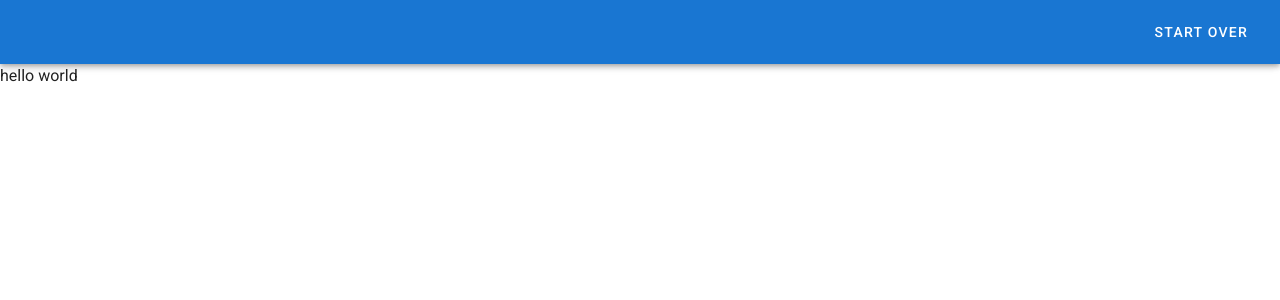
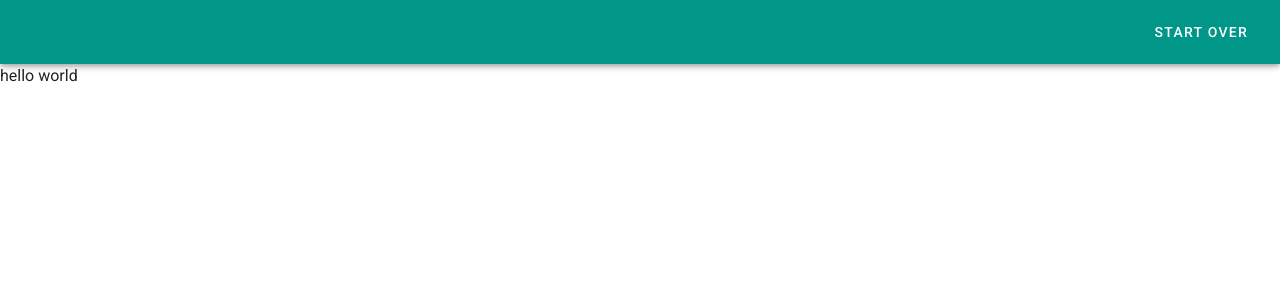
Before and after one commit to eddie-atkinson/CITS3200, a Vue app in the folder conference-app/: page /build in a window 1280 px wide. Shown: the top 300 px of the page. Built offline with nearby package versions, Linux system fonts and the light colour scheme.

Commit message:
changes colour scheme

```diff
--- a/conference-app/src/plugins/vuetify.js
+++ b/conference-app/src/plugins/vuetify.js
@@ -1,7 +1,24 @@
 import Vue from 'vue';
 import Vuetify from 'vuetify/lib';
+import colors from 'vuetify/lib/util/colors';
 
 Vue.use(Vuetify);
 
 export default new Vuetify({
+  theme: {
+    themes: {
+      light: {
+        primary: colors.teal.base,
+        secondary: colors.indigo.base,
+        accent: colors.blue.base,
+        error: colors.red.lighten1,
+        warning: colors.orange.lighten1,
+        info: colors.indigo.lighten1,
+        success: colors.lime.lighten1,
+      },
+      dark: {
+        primary: colors.blue.lighten3,
+      },
+    },
+  },
 });
```
